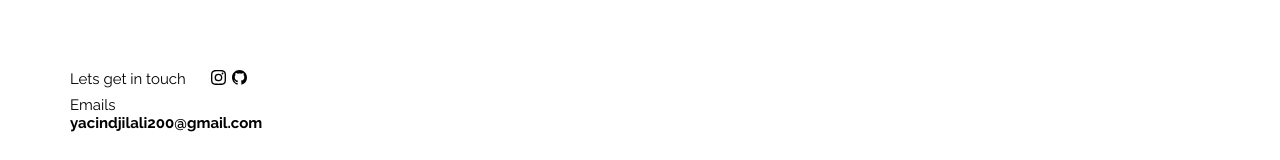
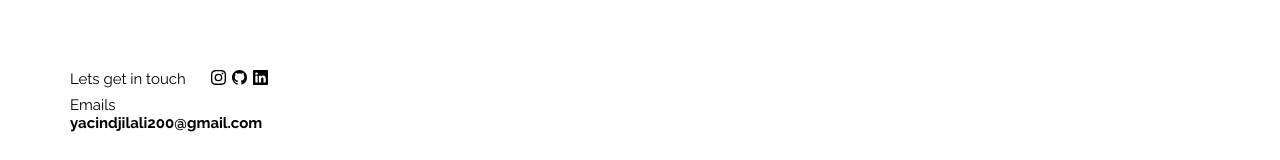
Before and after one commit to icenspln/personal-portfolio-v2, a React (Vite) app: page / in a window 1280 px wide. Shown: the part 2196-2356 px from the top of the page. Built offline with nearby package versions, Linux system fonts and the light colour scheme.

Commit message:
added linkedin acc

```diff
--- a/src/containers/contact/Contact.jsx
+++ b/src/containers/contact/Contact.jsx
@@ -1,7 +1,7 @@
 import "./contact.css";
 
 import { Header } from "../../components";
-import { BsInstagram, BsGithub } from "react-icons/bs";
+import { BsInstagram, BsGithub, BsLinkedin } from "react-icons/bs";
 function Contact() {
   return (
     <>
@@ -16,12 +16,17 @@ function Contact() {
             <a href="https://github.com/icenspln" target="blank">
               <BsGithub />
             </a>
+            <a href="https://www.linkedin.com/in/d-yacine" target="blank">
+              <BsLinkedin />
+            </a>
           </div>
         </div>
         <div className="email">
           <label htmlFor="email">Emails</label>
           <br />
-          <a href="mailto:yacindjilali200@gmail.com">yacindjilali200@gmail.com</a>
+          <a href="mailto:yacindjilali200@gmail.com">
+            yacindjilali200@gmail.com
+          </a>
           <br />
         </div>
 
--- a/src/index.css
+++ b/src/index.css
@@ -6,6 +6,7 @@ body {
     "Cantarell", "Fira Sans", "Droid Sans", "Helvetica Neue", sans-serif;
   -webkit-font-smoothing: antialiased;
   -moz-osx-font-smoothing: grayscale;
+  background-color: white;
 }
 
 :root {
```
